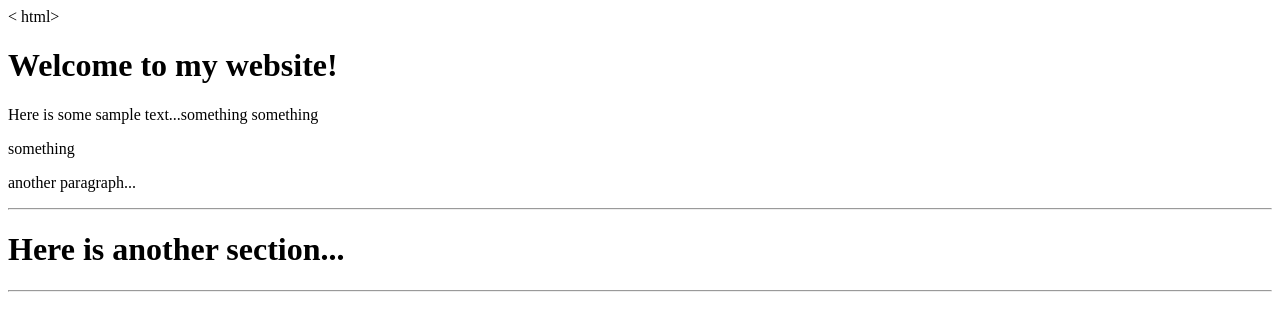
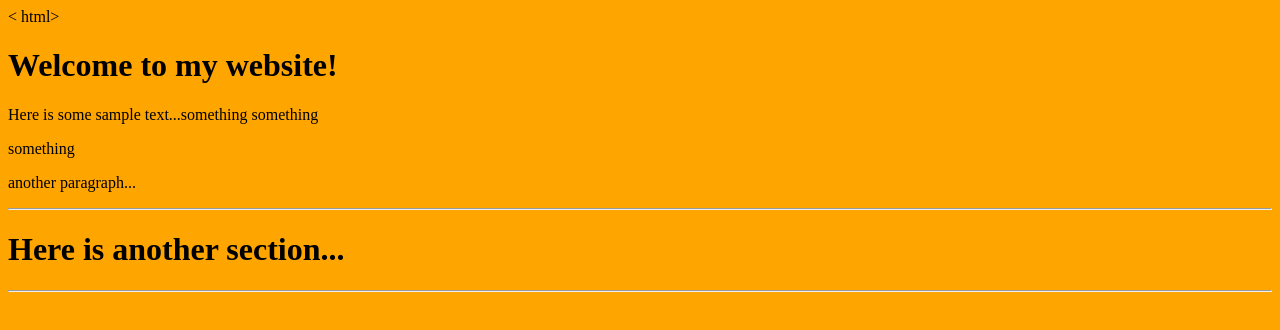
Before and after one commit to Mercedes012/test, a plain HTML site: page index.html in a window 1280 px wide. Drawn offline with Linux system fonts and the light colour scheme.

Commit message:
Update index.html

```diff
--- a/index.html
+++ b/index.html
@@ -1,6 +1,6 @@
 < html>
 <title>My Test Website...</title>
-<body>
+<body bgcolor=orange>
 <h1>Welcome to my website!</h1>
 <p>Here is some sample text...something something<p>something<p> another paragraph...
 <hr>
```
